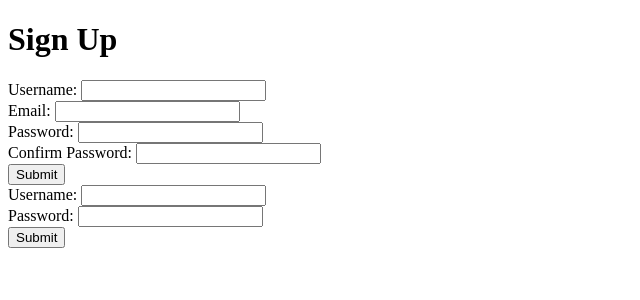
After one commit to leduc1984/PokeLyfe, a Django app: page /SignUp in a window 1280 px wide. The commit adds this page. Shown: the top 300 px of the page, without its empty margins (0-640 px from the left). Run offline with Django 3.2, Linux system fonts and the light colour scheme; parts of the project's set-up code (start-up, migrations or seed data) failed here and were passed over; some libraries are stand-ins or nearby versions.

Commit message:
add some basic user registration/authentication... login/logout

```diff
--- a/pokeapp/urls.py
+++ b/pokeapp/urls.py
@@ -10,6 +10,10 @@ urlpatterns = patterns('pokeapp.views',
                        url(r'^other_chars$', 'other_chars'),
                        url(r'^get_me$', 'get_me'),
                        url(r'^update$', 'update'),
+                       url(r'^SignUp$', 'signup'),
+                       url(r'^register$', 'register'),
+                       url(r'^login$', 'my_login'),
+                       url(r'^logout$', 'my_logout'),
     # Examples:
     # url(r'^$', 'Pokemon.views.home', name='home'),
     # url(r'^Pokemon/', include('Pokemon.foo.urls')),
--- a/pokeapp/views.py
+++ b/pokeapp/views.py
@@ -4,26 +4,31 @@
 from itertools import product
 from django.http import HttpResponse, HttpResponseRedirect
 from django.template import Context, loader, RequestContext
+from django.contrib.auth.decorators import login_required
+from django.contrib.auth import authenticate, login, logout
+from django.shortcuts import redirect
 import time
 import json
 from models import *
 
+@login_required(login_url="SignUp")
 def home(request):
     cid = request.session.get("charid")
     try:
         c = Character.objects.get(id=cid)
     except Exception:
-        c = Character.objects.create(x=100,
-                                     y=100,
-                                     last_online = time.time())
+        c = Character.objects.get(user=request.user)
         request.session["charid"] = c.id
         request.session.save()
+
+
     fields = {"imagenames":
               ["".join(e) for e in product(["up",
                                             "down",
                                             "left",
                                             "right"],
                                            "0123")]}
+    fields["username"] = request.user.username
     context = RequestContext(request, fields)
     template = loader.get_template("papertutorial.html")
     return HttpResponse(template.render(context))
@@ -31,6 +36,7 @@ def home(request):
 def timenow(request):
     return HttpResponse(time.time(), content_type="text/plain")
 
+@login_required(login_url="SignUp")
 def getchar(request):
     cid = request.session.get("charid")
     try:
@@ -77,6 +83,7 @@ def keydown(request):
     c.save()
     return HttpResponse()
 
+@login_required(login_url="SignUp")
 def myposition(request):
     """
     This simpy returns the current x, y coordinate
@@ -91,6 +98,7 @@ def myposition(request):
                                     "id":c.id}),
                         content_type="application/json")
 
+@login_required(login_url="SignUp")
 def other_chars(request):
     c = getchar(request)
     data = []
@@ -103,7 +111,7 @@ def other_chars(request):
     return HttpResponse(json.dumps(data), content_type="application/json")
 
 ##################
-
+@login_required(login_url="SignUp")
 def get_me(request):
     c = getchar(request)
     return HttpResponse(json.dumps({"x":c.x,
@@ -111,6 +119,7 @@ def get_me(request):
                                     "id":c.id}),
                         content_type="application/json")
 
+@login_required(login_url="SignUp")
 def update(request):
     c = getchar(request)
     if request.GET.get("x") and request.GET.get("y"):
@@ -126,3 +135,43 @@ def update(request):
                      "online":time.time() - char.last_online < 3
                      })
     return HttpResponse(json.dumps(data), content_type="application/json")
+
+def signup(request):
+    if request.user.is_authenticated():
+        return HttpResponseRedirect('home')
+    return HttpResponse(loader.get_template("signup.html").render(RequestContext(request, {})))
+
+
+def register(request):
+    p = request.POST.get
+    if (p("username") and
+        p("email") and
+        p("password") and
+        p("password") == p("confirm_password")):
+        u = User.objects.create_user(username=p("username"),
+                                     password=p("password"),
+                                     email=p("email"))
+        c = Character.objects.create(user=u,
+                                     x=100,
+                                     y=100,
+                                     last_online=time.time())
+        request.session["charid"] = c.id
+        u = authenticate(username=p("username"), password=p("password"))
+        if u is not None:
+            login(request, u)
+            return HttpResponseRedirect('home')
+    return HttpResponseRedirect('SignUp')
+
+def my_login(request):
+    username = request.POST.get("username")
+    password = request.POST.get("password")
+    if username and password:
+        user = authenticate(username=username,
+                            password=password)
+        if user:
+            login(request, user)
+    return HttpResponseRedirect('home')
+
+def my_logout(request):
+    logout(request)
+    return HttpResponseRedirect('SignUp')
--- a/templates/papertutorial.html
+++ b/templates/papertutorial.html
@@ -5,6 +5,8 @@
     <script type="text/javascript" src="/site_media/jquery.min.js"></script>
     <script type="text/javascript" src="/site_media/paper.js"></script>
     <script type="text/javascript" src="/site_media/paptut.js"></script>
+    <script type="text/javascript">
+    </script>
     <style type="text/css">
       #mycanvas{
 border: 5px solid black;
@@ -15,7 +17,9 @@ display:none;
     </style>
   </head>
   <body>
-    <h1>Paper Tutorial</h1>
+    <h1>Welcome {{ username }}</h1>
+    <a href="logout">Log Out</a>
+    <!-- <h1>Paper Tutorial</h1> -->
     <!-- <a href="javascript:tool1.activate();">Lines</a> -->
     <!-- <a href="javascript:tool2.activate();">Clouds</a> -->
     <canvas id="mycanvas" resize="true"></canvas>
--- /dev/null
+++ b/templates/signup.html
@@ -0,0 +1,24 @@
+<!DOCTYPE html>
+<html>
+  <head>
+    <title>Sign Up</title>
+    <script type="text/javascript" src="site_media/jquery.min.js"></script>
+  </head>
+  <body>
+    <h1>Sign Up</h1>
+    <form action="register" method="post">
+      {% csrf_token %}
+      Username: <input type="text" name="username" /><br />
+      Email: <input type="text" name="email" /><br />
+      Password: <input type="password" id="first_password" name="password" /><br />
+      Confirm Password: <input type="password" id="confirm_password" name="confirm_password"  /><br />
+      <input type="submit" value="Submit" />
+    </form>
+    <form action="login" method="post">
+      {% csrf_token %}
+      Username: <input type="text" name="username"  /><br />
+      Password: <input type="password" name="password"  /><br />
+      <input type="submit" value="Submit" />
+    </form>
+  </body>
+</html>
```
